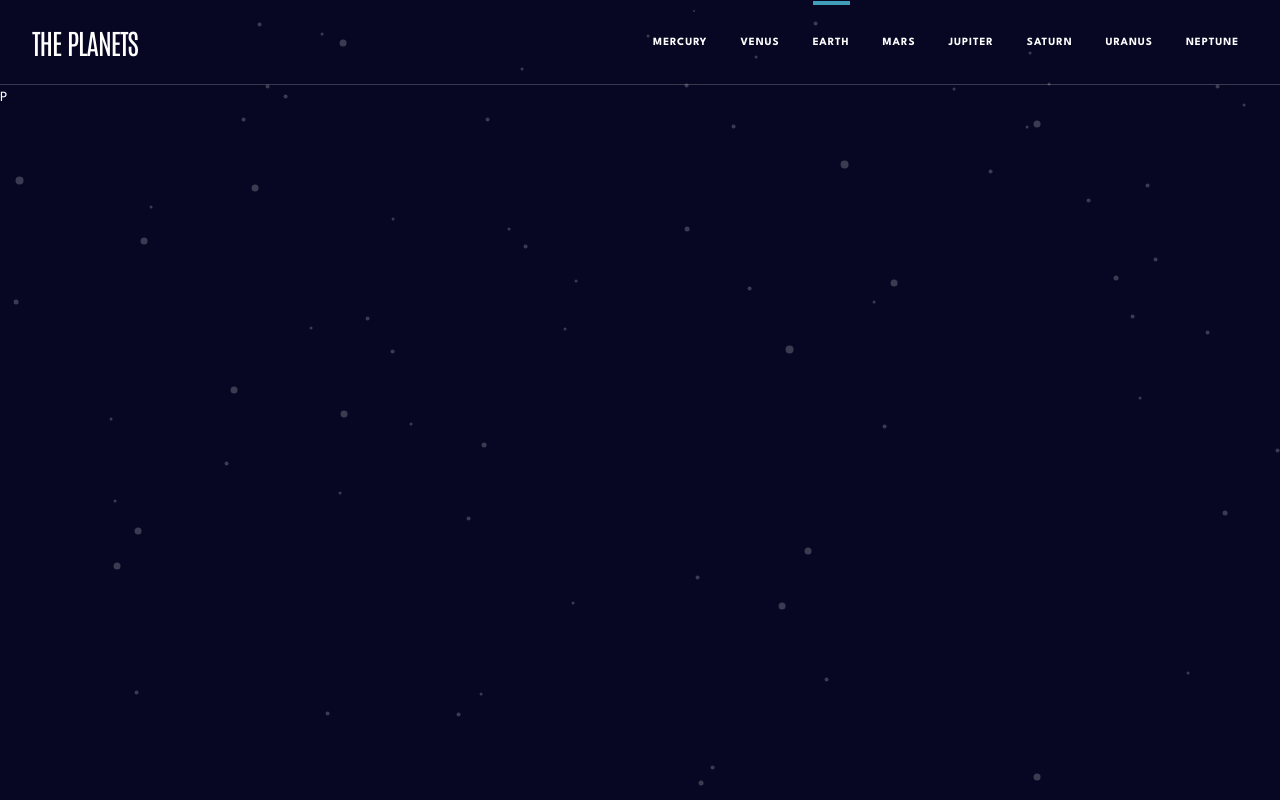
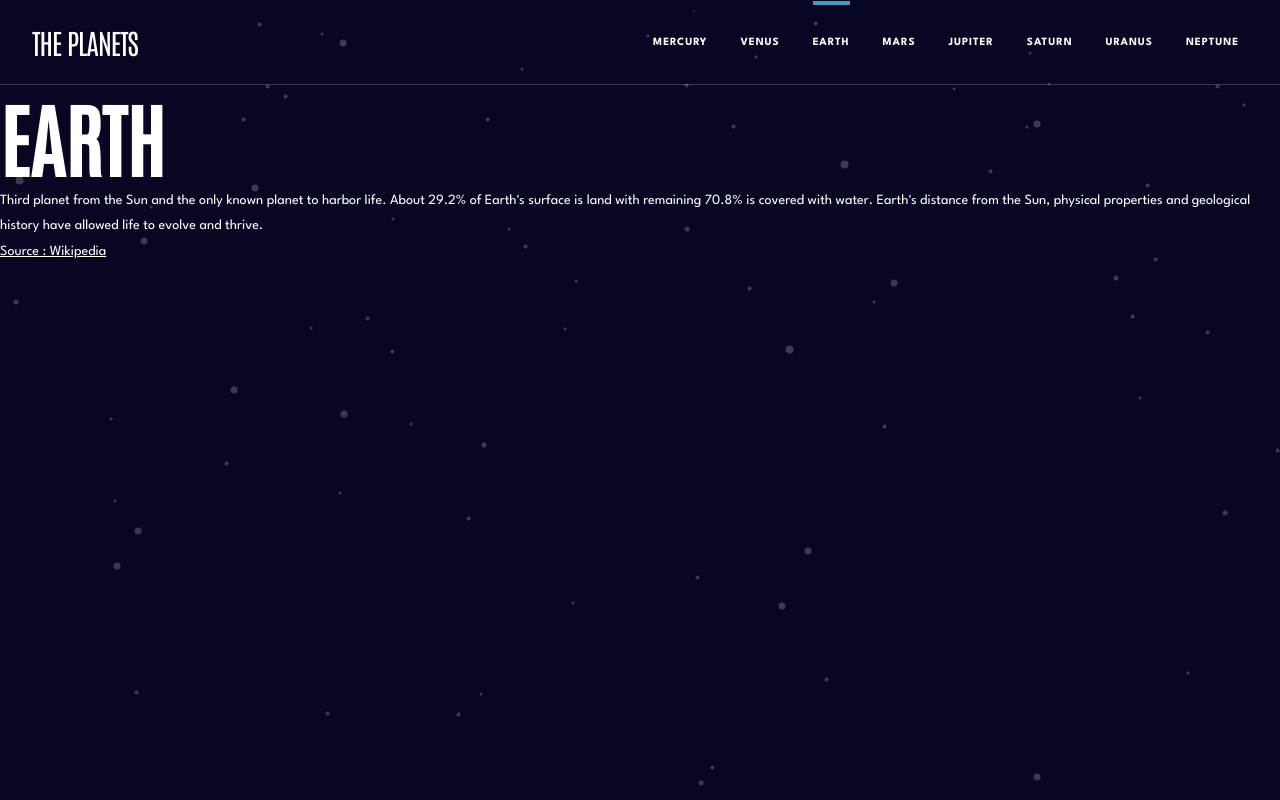
Before and after one commit to valentinaotocan/solar-system, a React (Vite) app: page /earth in a window 1280 px wide. Built offline with nearby package versions, Linux system fonts and the light colour scheme.

Commit message:
Add content for Overview card

```diff
--- a/src/App.tsx
+++ b/src/App.tsx
@@ -1,8 +1,7 @@
 import { Route, Routes, Navigate } from "react-router-dom";
 import Planets from "./Planets";
 import Header from "./components/Header";
-import data from './data.json';
-
+import data from "./data.json";
 
 function App() {
   return (
@@ -10,13 +9,7 @@ function App() {
       <Header />
       <Routes>
         <Route path="/" element={<Navigate to="/mercury" />} />
-        {data.map((planet) => (
-          <Route
-            key={planet.name}
-            path={`/${planet.name}`}
-            element={<Planets />}
-          />
-        ))}
+        <Route path="/:planetId" element={<Planets />} />
       </Routes>
     </div>
   );
--- a/src/Planets.tsx
+++ b/src/Planets.tsx
@@ -1,6 +1,29 @@
+import { useParams } from "react-router-dom";
+import OverviewText from "./components/OverviewText";
+import data from "./data.json";
+
 function Planets() {
+  const { planetId } = useParams();
+
+  const planet = data.find((planet) => planet.name === planetId);
+
+  if (!planet) {
+    return <div>Planet not found</div>;
+  }
+
+
   return (
-    <div>P</div>
-  )
+    <section>
+      <div>
+        <h1>{planet.name}</h1>
+        <OverviewText planet={planet} />
+        <p>
+          <a href={planet.overview.source} target="_blank" rel="noopener noreferrer">
+            Source : Wikipedia
+          </a>
+        </p>
+      </div>
+    </section>
+  );
 }
-export default Planets
+export default Planets;
--- /dev/null
+++ b/src/components/OverviewText.tsx
@@ -0,0 +1,11 @@
+interface OverviewContent {
+  planet: {
+    overview: {
+      content: string;
+    };
+  };
+}
+function OverviewText({ planet }: OverviewContent) {
+  return <p>{planet.overview.content}</p>;
+}
+export default OverviewText;
```
